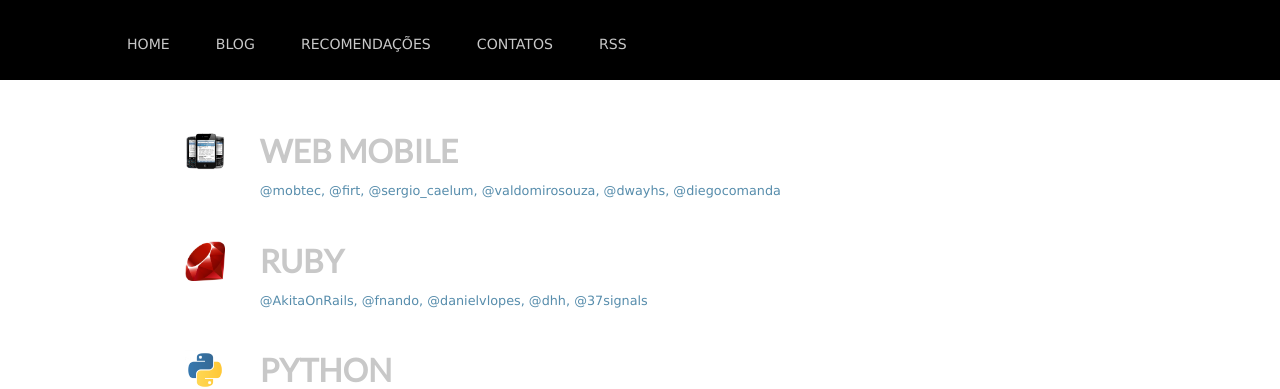
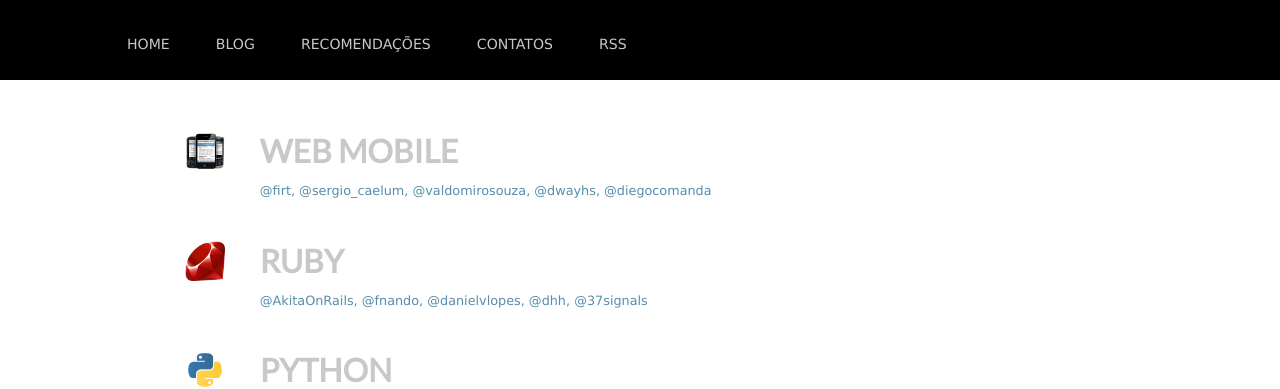
Before and after one commit to rgarbin/rgarbin.github.com, a Jekyll site: the page built from references/index.html, in a window 1280 px wide. Shown: the top 389 px of the page. Built offline with Jekyll 4.4.1, drawn with Linux system fonts in a browser that asks for light colours; comment, search, counter and statistics services are not loaded.

Commit message:
refactory

```diff
--- a/references/index.html
+++ b/references/index.html
@@ -12,7 +12,6 @@
           </a>
       </h3>
       <p>
-          <a href="http://twitter.com/mobtec" target="_blank">@mobtec,</a>
           <a href="http://twitter.com/firt" target="_blank">@firt,</a>
           <a href="http://twitter.com/sergio_caelum" target="_blank">@sergio_caelum,</a>
           <a href="http://twitter.com/valdomirosouza" target="_blank">@valdomirosouza,</a>
```
